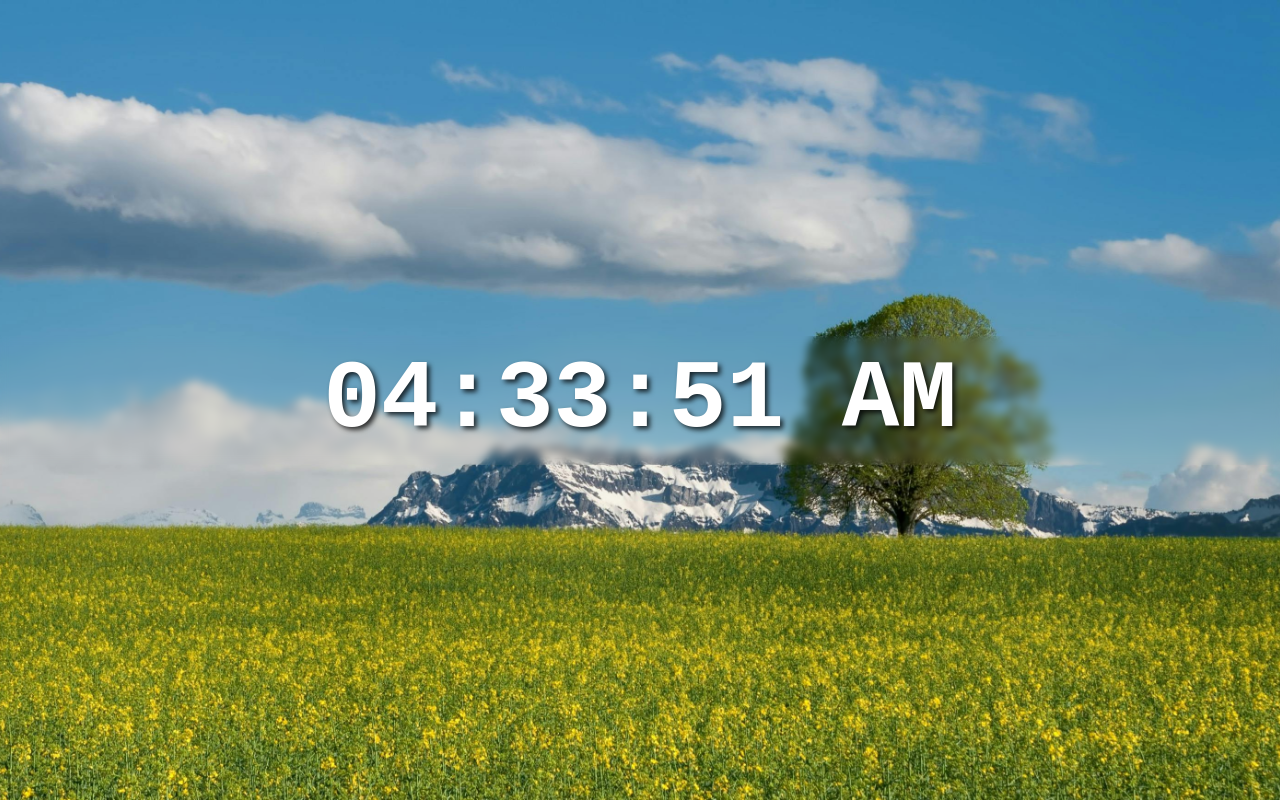
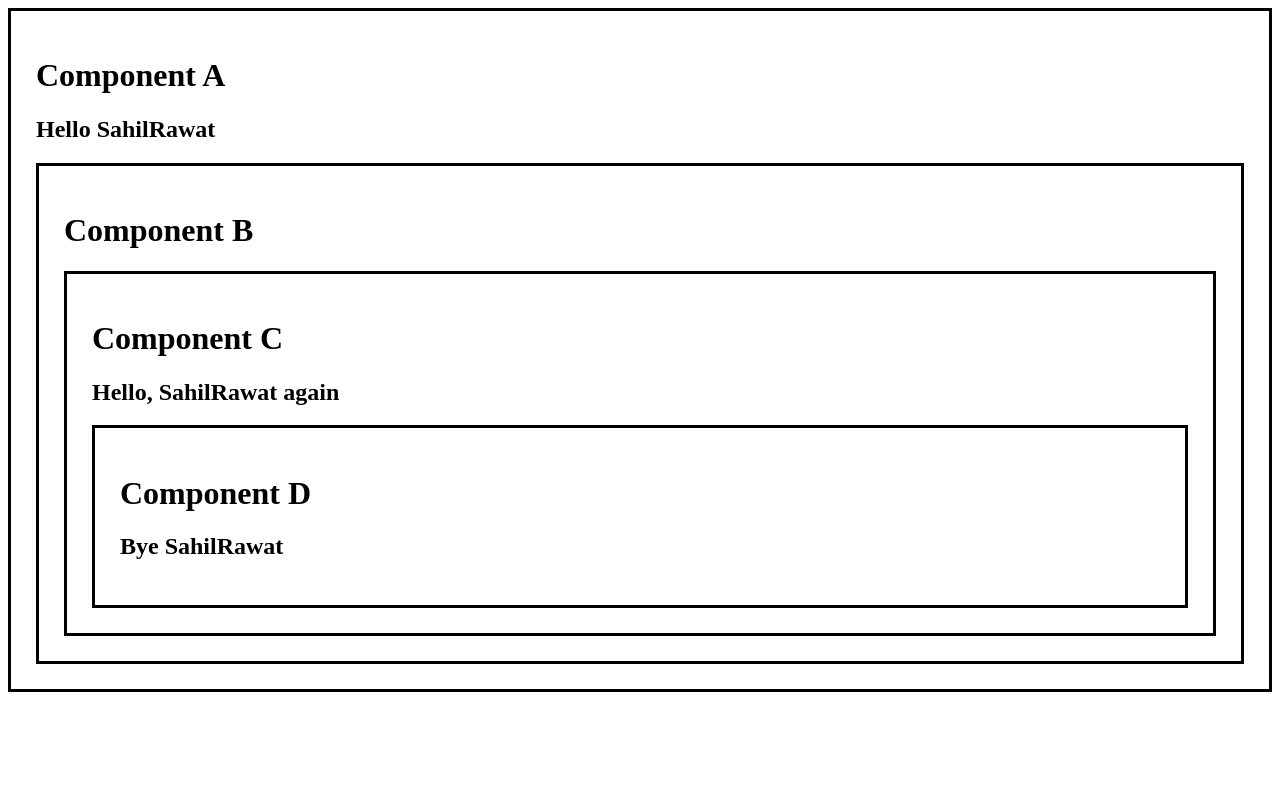
Before and after one commit to Sahil-Rawat-001/BasicReact-App, a React (Vite) app: page / in a window 1280 px wide. Built offline with nearby package versions, Linux system fonts and the light colour scheme.

Commit message:
add comp. A,B,C,D to learn about useContext hook

```diff
--- a/src/App.jsx
+++ b/src/App.jsx
@@ -1,4 +1,5 @@
-import DigitalClock from "./DigitalClock";
+import ComponentA from "./ComponentA";
+
 
 
 function App() {
@@ -7,7 +8,7 @@
   return(
 
     <>
-      <DigitalClock/>
+      <ComponentA/>
     </>
   );
 }
--- /dev/null
+++ b/src/ComponentA.jsx
@@ -0,0 +1,28 @@
+/*
+useContext() = React Hook that allows you to share values betwenn multiple
+               levels of components without passing props through each level
+*/
+
+import { useState, createContext } from "react";
+import ComponentB from "./ComponentB";
+
+export const UserContext = createContext()
+
+// provider component
+function ComponentA(){
+
+    const [user, setUser] = useState("SahilRawat");
+
+    return(
+        <div className="box">
+            <h1>Component A</h1>
+            <h2>{`Hello ${user}`}</h2>
+            <UserContext.Provider value = {user}>
+
+            <ComponentB user = {user}/>
+            </UserContext.Provider>
+        </div>
+    );
+}
+
+export default ComponentA
--- /dev/null
+++ b/src/ComponentB.jsx
@@ -0,0 +1,37 @@
+/*
+useContext() = React Hook that allows you to share values betwenn multiple
+               levels of components without passing props through each level
+
+
+PROVIDER COMPONENT
+
+1. import {createContext} from 'react'
+2. export const MyContext = createContext();
+3. <MyContext.Provider value = {value} >
+
+    <Child/>
+   </MyContext.Provider>
+
+CONSUMER COMPONENTS
+
+1. import React, {useContext} from 'react'
+   import {MyContext} from './ComponentA'
+
+2. const value = useContext(MyContext)
+
+*/
+
+import ComponentC from "./ComponentC";
+
+
+function ComponentB(){
+
+    return(
+        <div className="box">
+            <h1>Component B</h1>
+            <ComponentC/>
+        </div>
+    );
+}
+
+export default ComponentB
--- /dev/null
+++ b/src/ComponentC.jsx
@@ -0,0 +1,22 @@
+/*
+useContext() = React Hook that allows you to share values betwenn multiple
+               levels of components without passing props through each level
+*/
+import ComponentD from "./ComponentD";
+import React, {useContext} from 'react'
+import { UserContext } from './ComponentA';
+
+function ComponentC(){
+
+    const user = useContext(UserContext);
+
+    return(
+        <div className="box">
+            <h1>Component C</h1>
+            <h2>{`Hello, ${user} again `}</h2>
+            <ComponentD/>
+        </div>
+    );
+}
+
+export default ComponentC
--- /dev/null
+++ b/src/ComponentD.jsx
@@ -0,0 +1,23 @@
+/*
+useContext() = React Hook that allows you to share values betwenn multiple
+               levels of components without passing props through each level
+*/
+
+import React, {useContext} from 'react'
+import { UserContext } from './ComponentA';
+
+
+// consumer component
+function ComponentD(){
+
+    const user = useContext(UserContext);
+
+    return(
+        <div className="box">
+            <h1>Component D</h1>
+            <h2>{`Bye ${user}`}</h2>
+        </div>
+    );
+}
+
+export default ComponentD
--- a/src/index.css
+++ b/src/index.css
@@ -141,7 +141,7 @@
 
 /* Clock css */
 
-body{
+/* body{
 
   background-image: url(assets/mountain-1.jpg);
   background-position: center;
@@ -171,4 +171,12 @@
   text-shadow: 3px 3px 5px rgba(0, 0, 0, 0.76);
   text-align: center;
 
+} */
+
+
+
+/* component a css */
+.box{
+  border: 3px solid;
+  padding: 25px;
 }
```
